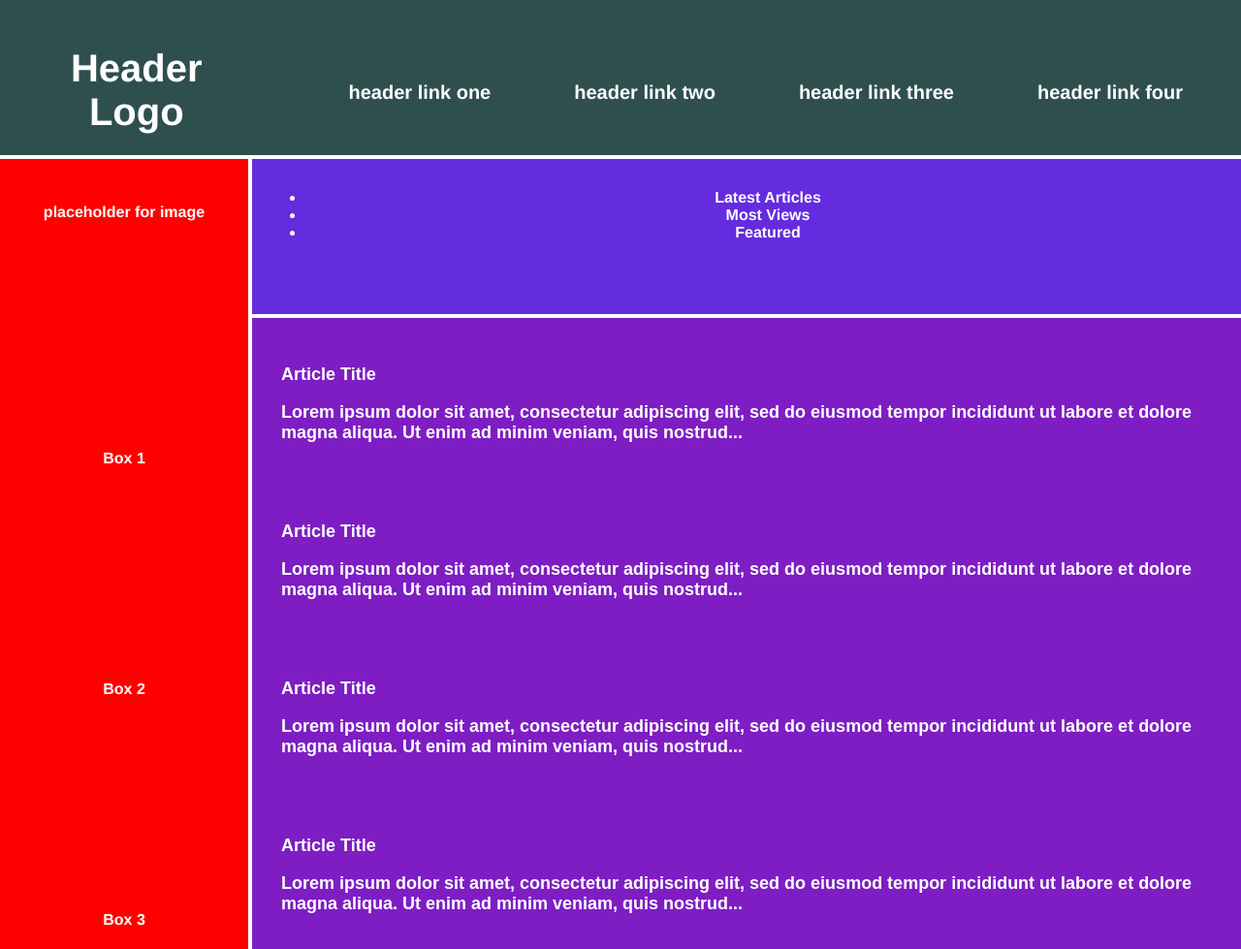
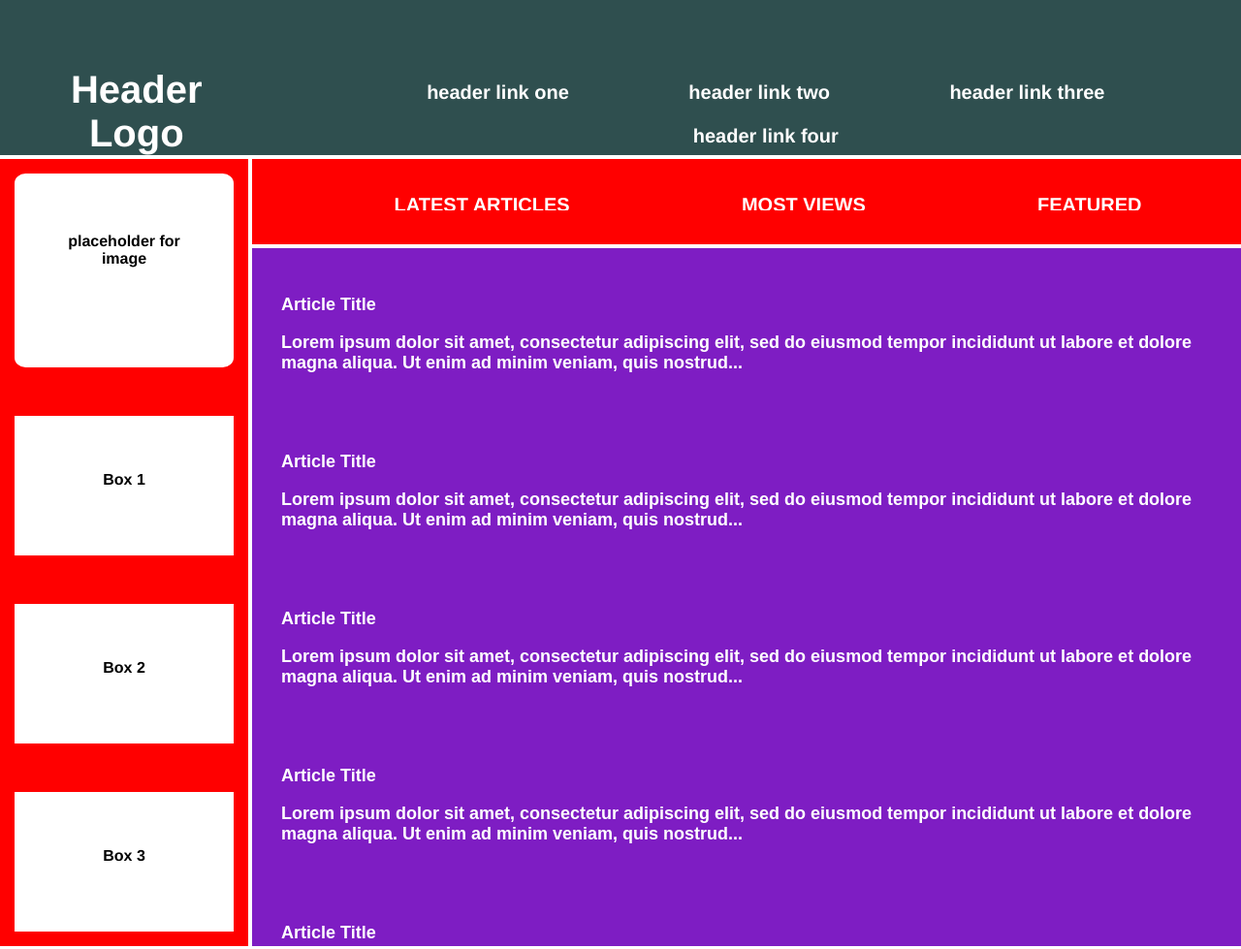
Before and after one commit to SidneyBoni/git_test, a plain HTML site: page mockup-test.html in a window 1280 px wide. Shown: the top 979 px of the page at 97% size. Drawn offline with Linux system fonts and the light colour scheme.

Commit message:
Add files via upload

```diff
--- a/mockup_style.css
+++ b/mockup_style.css
@@ -10,7 +10,7 @@ html {
   box-sizing: border-box;
   display: grid;
   grid-template-columns: 20% 80%;
-  grid-template-rows: 20% 20% 100% 20%;
+  grid-template-rows: 20% 11% 90% 20%;
   grid-gap: 15px;
   gap: 4px;
 }
@@ -29,7 +29,6 @@ html {
   display: grid;
   grid-template-columns: 20% 80%;
   grid-column: 1/4;
-  justify-items: start;
   justify-items: stretch;
   vertical-align: middle;
   }
@@ -40,9 +39,9 @@ html {
   }
 .header li{
     font-size: 20px;
-    margin: auto;
+    margin: 0;
     display: inline-block;
-    padding-inline: 4%;
+    padding-inline: 6%;
     vertical-align: middle;
 }
 
@@ -51,12 +50,56 @@ html {
   display: grid;
   gap: 50px;
   grid-row: 2/4;
+  display: grid;
+  grid-template-rows: 200px;
+  grid-template-columns: auto;
+  justify-items: center;
+  vertical-align: middle;
+}
+.sidebar .photo{
+  box-sizing: border-box;
+  width: 100%;
+  color: black;
+  background-color: white;
+  border-radius: 5%;
+  padding: 20%;
+  }
+.sidebar .side-content{
+  box-sizing: border-box;
+  width: 100%;
+  background-color: white;
+  color: black;
+  text-align: center;
+  vertical-align: middle;
+  padding: 25%;
 }
 
 .nav {
-  background-color: #642cde;
+  background-color: #ff0000;
   grid-column: 2;
+  display: grid;
+  justify-items: stretch;
+  vertical-align: middle;
+  text-transform:uppercase;
+  margin: 0;
 }
+.nav li{
+    font-size: 20px;
+    margin: 0;
+    display: inline-block;
+    padding-inline: 9%;
+    vertical-align: middle;
+}
+.nav ul{
+  grid-template-columns: 3 30%;
+  list-style-type: none;
+  font-size: 20px;
+  text-align: center;
+  overflow: hidden;
+  display: inline-block;
+  vertical-align: middle;
+}
+
 
 .article {
   background-color: #7E1DC3;
```
